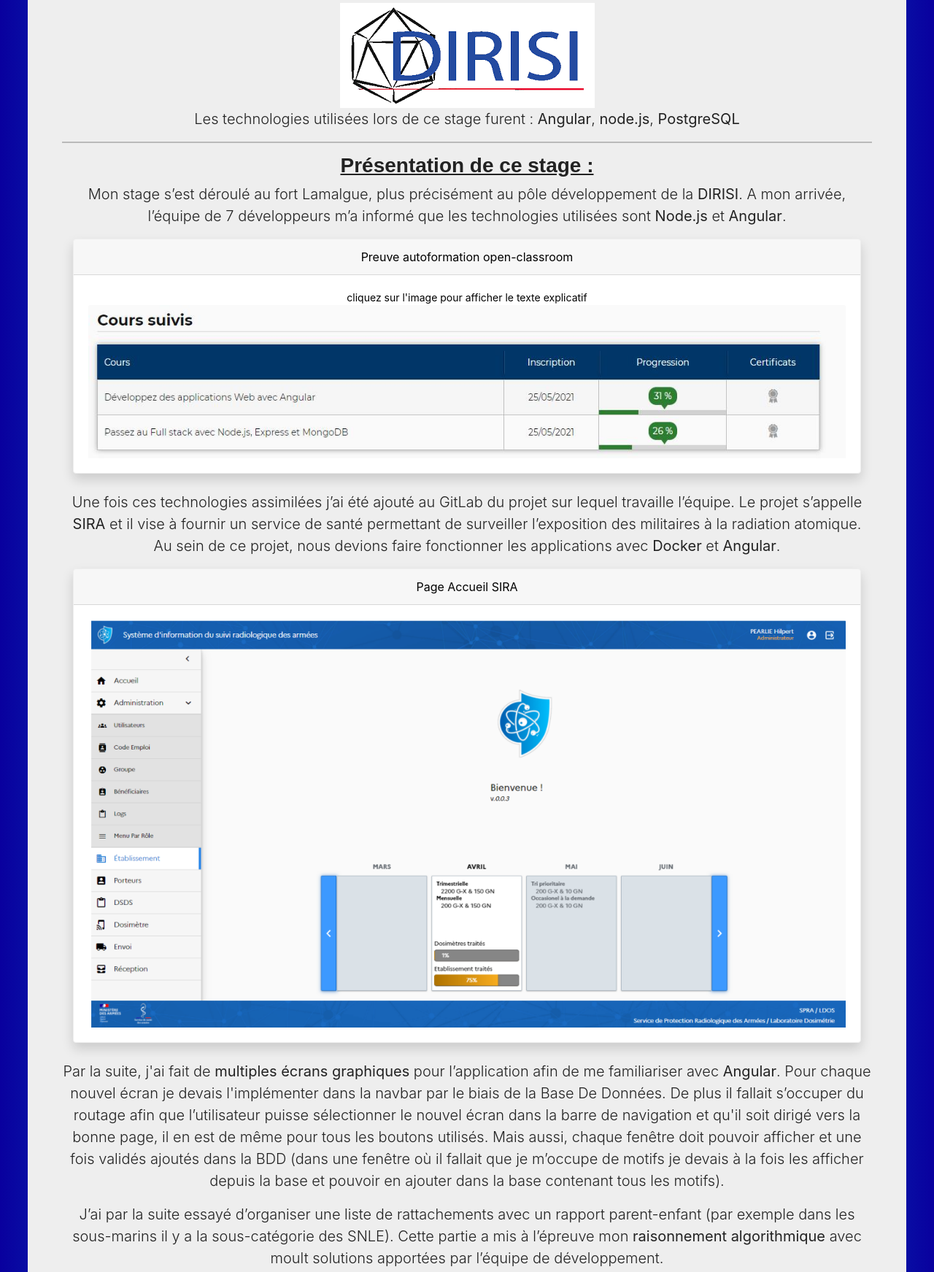
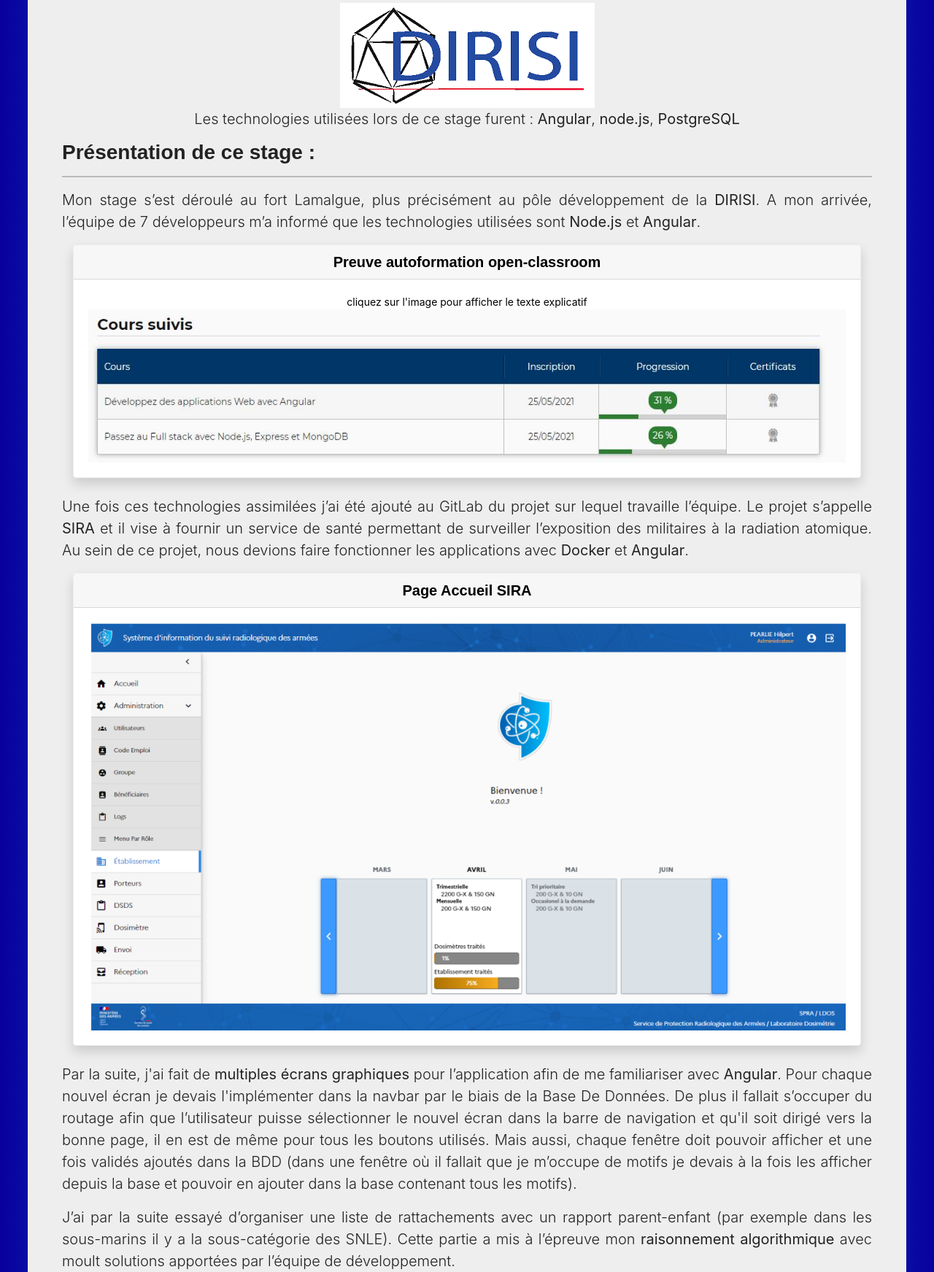
Before and after one commit to Zelcor/Portfolio, a PHP site: page /pages/C_stage_1ere_annee.php in a window 1280 px wide. Shown: the part 256-1999 px from the top of the page at 73% size. Run offline with PHP 8.4, Linux system fonts and the light colour scheme; some libraries are stand-ins or nearby versions; some web fonts are replaced.

Commit message:
✨ptit changement graphique ✨

```diff
--- a/vues/V_choco.php
+++ b/vues/V_choco.php
@@ -11,7 +11,7 @@
                     <div class="row">
                         <div class="col-md-6">
                             <div class="card bg-light mb-4 shadow">
-                                <p class="card-header">Des requêtes sont effectués afin d'afficher les données</p>
+                                <h5 class="card-header">Des requêtes sont effectués afin d'afficher les données</h5>
                                 <div class="card-body">
                                     <img class="card-img-top" src="../image/choco_affiche_tous.png" alt="interface_choco">
                                 </div>
@@ -19,7 +19,7 @@
                         </div>
                         <div class="col-md-6">
                             <div class="card bg-light mb-4 shadow">
-                                <p class="card-header">Utilisation d'une bdd mysql en hébergement local</p>
+                                <h5 class="card-header">Utilisation d'une bdd mysql en hébergement local</h5>
                                 <div class="card-body">
                                     <img class="card-img-top" src="../image/choco_affiche_tous_bdd.png" alt="bdd_choco">
                                 </div>
--- a/vues/V_nolark.php
+++ b/vues/V_nolark.php
@@ -11,7 +11,7 @@
                 <div class="row">
                     <div class="col-md-4">
                         <div class="card bg-light mb-4 shadow">
-                            <div class="card-header">Page d'accueil</div>
+                            <h5 class="card-header">Page d'accueil</h5>
                             <div class="card-body">
                                 <img class="card-img" src="../image/nolark_accueil.jpg" alt="accueil nolark">
                             </div>
@@ -19,7 +19,7 @@
                     </div>
                     <div class="col-md-4">
                         <div class="card bg-light mb-4 shadow">
-                            <div class="card-header">Affichage de casques de manière frontale, avec des caractéristiques les concernants</div>
+                            <h5 class="card-header">Affichage de casques de manière frontale, avec des caractéristiques les concernants</h5>
                             <div class="card-body">
                                 <img class="card-img" src="../image/nolark_route.jpg" alt="page exposition casque route nolark">
                             </div>
@@ -27,7 +27,7 @@
                     </div>
                     <div class="col-md-4">
                         <div class="card bg-light mb-4 shadow">
-                            <div class="card-header">Page de contact</div>
+                            <h5 class="card-header">Page de contact</h5>
                             <div class="card-body">
                                 <img class="card-img" src="../image/nolark_contact.jpg" alt="page contact nolark">
                             </div>
--- a/vues/V_portfolio.php
+++ b/vues/V_portfolio.php
@@ -11,7 +11,7 @@
                     <div class="row">
                         <div class="col-md-4">
                             <div class="card bg-light mb-4 shadow">
-                                <p class="card-header">Construction du site avec les langages html et css</p>
+                                <h5 class="card-header">Construction du site avec les langages html et css</h5>
                                 <div class="card-body">
                                     <img class="card-img-top" src="../image/HTML5_CSS.jpg" alt="logo html/css">
                                 </div>
@@ -19,7 +19,7 @@
                         </div>
                         <div class="col-md-4">
                             <div class="ccard bg-light mb-4 shadow">
-                                <p class="card-header">Utilisation de bootstrap pour l'interfaçage</p>
+                                <h5 class="card-header">Utilisation de bootstrap pour l'interfaçage</h5>
                                 <div class="card-body">
                                     <img class="card-img-top" src="../image/bootstrap.png" alt="logo bootstrap">
                                 </div>
@@ -27,7 +27,7 @@
                         </div>
                         <div class="col-md-4">
                             <div class="card bg-light mb-4 shadow">
-                                <p class="card-header">Hébergement chez OVHcloud</p>
+                                <h5 class="card-header">Hébergement chez OVHcloud</h5>
                                 <div class="card-body">
                                     <img class="card-img-top" src="../image/ovhcloud.png" alt="ovh">
                                 </div>
--- a/vues/V_stage_1ere_annee.php
+++ b/vues/V_stage_1ere_annee.php
@@ -1,22 +1,22 @@
 <div class="jumbotron" id="jumbotron">
     <div class="row center">
-        <section class="jumbotron text-center">
+        <section class="jumbotron text-justify">
             <div class="container">
-                <h1 class="jumbotron-heading "><u>Stage de 1ère année</u></h1>
-                <img class="image-responsive" src="../image/DIRISI.png" alt="logo dirisi">
-                <p class="lead">
+                <h1 class="jumbotron-heading text-center"><u>Stage de 1ère année</u></h1>
+                <img class="image-responsive center" src="../image/DIRISI.png" alt="logo dirisi">
+                <p class="lead text-center">
                     Les technologies utilisées lors de ce stage furent : <strong>Angular</strong>, <strong>node.js</strong>, <strong>PostgreSQL</strong>
                 </p>
+                <h3 class="jumbotron-heading">Présentation de ce stage :</h3>
                 <hr>
-                <h3 class="jumbotron-heading"><u> Présentation de ce stage : </u></h3>
                 <p class="lead">
                     Mon stage s’est déroulé au fort Lamalgue, plus précisément au pôle développement de la <strong>DIRISI</strong>.
                     A mon arrivée, l’équipe de 7 développeurs m’a informé que les technologies utilisées sont <strong>Node.js</strong> et <strong>Angular</strong>.
                 </p>
                 <div class="col-md-auto">
                     <div class="card bg-light mb-4 shadow">
-                        <p class="card-header">Preuve autoformation open-classroom</p>
-                        <div class="card-body colapse multi-collapse hide" data-toggle="collapse" data-target="#auto-formation" aria-controls="auto-formation" aria-expanded="true">
+                        <h5 class="card-header text-center">Preuve autoformation open-classroom</h5>
+                        <div class="card-body colapse multi-collapse hide text-center" data-toggle="collapse" data-target="#auto-formation" aria-controls="auto-formation" aria-expanded="true">
                             <small>
                                 cliquez sur l'image pour afficher le texte explicatif
                                 <img class="card-img-top" src="../image/openclassroom_autoformation_dirisi.jpg" alt="autoformation_dirisi">
@@ -31,7 +31,6 @@
                         J’ai dû m’arrêter à la moitié parce qu’il y avait un problème de version entre la version utilisée par la formation et ma version locale.
                     </p>
                 </div>
-
                 <p class="lead">
                     Une fois ces technologies assimilées j’ai été ajouté au GitLab du projet sur lequel travaille l’équipe.
                     Le projet s’appelle <strong>SIRA</strong> et il vise à fournir un service de santé permettant de surveiller l’exposition des militaires à la radiation atomique.
@@ -39,8 +38,8 @@
                 </p>
                 <div class="col-md-auto">
                     <div class="card bg-light mb-4 shadow">
-                        <p class="card-header">Page Accueil SIRA</p>
-                        <div class="card-body" data-toggle="collapse" data-target="#auto-formation" aria-controls="auto-formation" aria-expanded="true">
+                        <h5 class="card-header text-center">Page Accueil SIRA</h5>
+                        <div class="card-body">
                             <img class="card-img-top" src="../image/sira.png" alt="accueil Sira">
                         </div>
                     </div>
@@ -56,16 +55,20 @@
                     J’ai par la suite essayé d’organiser une liste de rattachements avec un rapport parent-enfant (par exemple dans les sous-marins il y a la sous-catégorie des SNLE).
                     Cette partie a mis à l’épreuve mon <strong>raisonnement algorithmique</strong> avec moult solutions apportées par l’équipe de développement.
                 </p>
+                <h3 class="jumbotron-heading">Conclusion sur ce stage : </h3>
                 <hr>
-                <h3 class="jumbotron-heading"><u>Conclusion sur ce stage : </u></h3>
                 <p class="lead">
                     Ce stage m’a permis de découvrir le monde de l’entreprise, de plus il m’a apporté des connaissances en Node.js et Angular, deux technologies recherchées par les employeurs.
                     Je souhaiterai approfondir mes connaissances dans ses technologies ou bien en découvrir d’autres dans mon prochain stage.
                 </p>
-                <hr>
-                <h3 class="jumbotron-heading"><u> Télécharger ma synthèse de stage : </u></h3>
-                <p class="lead text-muted">Vous pouvez retrouver ci-après le lien menant vers ma synthèse de stage</p>
-                <a role="button" class="btn btn-primary mb-2 p-2" href="../image/documents/Synthèse%20de%20stage.pdf">Télécharger ma synthèse de stage</a>
+                <div class="text-center">
+                    <a role="button" class="btn btn-primary mb-2 p-2" href="../image/documents/Synthèse%20de%20stage.pdf">Télécharger ma synthèse de stage</a>
+                </div>
+                <br>
+                <div class="d-flex justify-content-between">
+                    <a role="button" class="btn btn-primary" href="#">↢ Projet 2 : MDL (bientôt)</a>
+                    <a role="button" class="btn btn-primary" href="../pages/C_stage_2nde_annee.php">Stage 2<sup>nde</sup> année ↣</a>
+                </div>
             </div>
         </section>
     </div>
```
Also changed, not shown: vues/V_Projet_1_GSB.php (+6 -6 lines), vues/V_portfolio-php.php (+7 -3 lines), vues/V_ptitmvc.php (+4 -4 lines).
